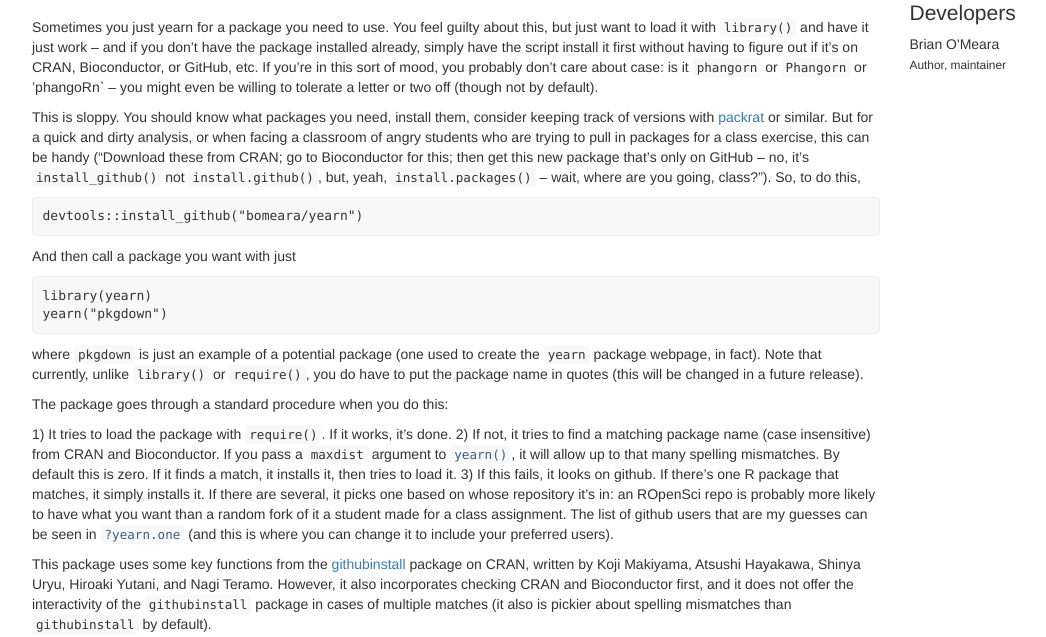
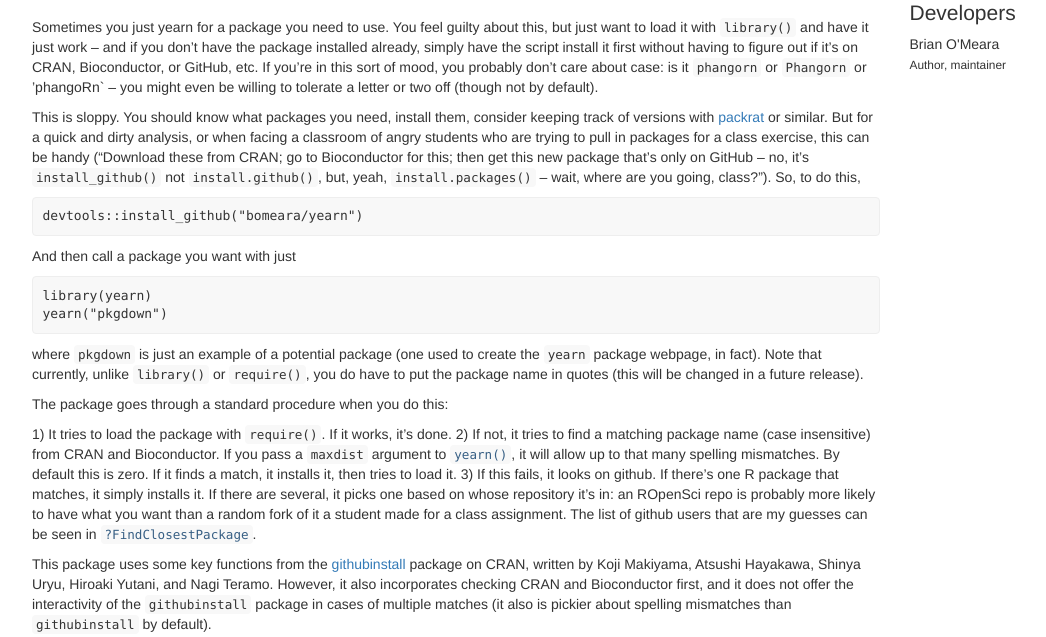
Before and after one commit to bomeara/yearn, a plain HTML site: page docs/index.html in a window 1280 px wide. Shown: the part 163-800 px from the top of the page, without its empty margins (38-1084 px from the left). Drawn offline with nearby package versions, Linux system fonts and the light colour scheme; some packages are replaced by stand-ins of ours.

Commit message:
updated help

```diff
--- a/docs/index.html
+++ b/docs/index.html
@@ -54,7 +54,7 @@
 yearn("pkgdown")</code></pre>
 <p>where <code>pkgdown</code> is just an example of a potential package (one used to create the <code>yearn</code> package webpage, in fact). Note that currently, unlike <code>library()</code> or <code>require()</code>, you do have to put the package name in quotes (this will be changed in a future release).</p>
 <p>The package goes through a standard procedure when you do this:</p>
-<p>1) It tries to load the package with <code>require()</code>. If it works, it’s done. 2) If not, it tries to find a matching package name (case insensitive) from CRAN and Bioconductor. If you pass a <code>maxdist</code> argument to <code><a href="reference/yearn.html">yearn()</a></code>, it will allow up to that many spelling mismatches. By default this is zero. If it finds a match, it installs it, then tries to load it. 3) If this fails, it looks on github. If there’s one R package that matches, it simply installs it. If there are several, it picks one based on whose repository it’s in: an ROpenSci repo is probably more likely to have what you want than a random fork of it a student made for a class assignment. The list of github users that are my guesses can be seen in <code><a href="reference/yearn.one.html">?yearn.one</a></code> (and this is where you can change it to include your preferred users).</p>
+<p>1) It tries to load the package with <code>require()</code>. If it works, it’s done. 2) If not, it tries to find a matching package name (case insensitive) from CRAN and Bioconductor. If you pass a <code>maxdist</code> argument to <code><a href="reference/yearn.html">yearn()</a></code>, it will allow up to that many spelling mismatches. By default this is zero. If it finds a match, it installs it, then tries to load it. 3) If this fails, it looks on github. If there’s one R package that matches, it simply installs it. If there are several, it picks one based on whose repository it’s in: an ROpenSci repo is probably more likely to have what you want than a random fork of it a student made for a class assignment. The list of github users that are my guesses can be seen in <code><a href="reference/FindClosestPackage.html">?FindClosestPackage</a></code>.</p>
 <p>This package uses some key functions from the <a href="https://cran.r-project.org/web/packages/githubinstall/index.html">githubinstall</a> package on CRAN, written by Koji Makiyama, Atsushi Hayakawa, Shinya Uryu, Hiroaki Yutani, and Nagi Teramo. However, it also incorporates checking CRAN and Bioconductor first, and it does not offer the interactivity of the <code>githubinstall</code> package in cases of multiple matches (it also is pickier about spelling mismatches than <code>githubinstall</code> by default).</p>
 <p>Again, use at your own risk. This package is chatty about potential problems and where it’s downloading packages, but it could be that you’re loading a package that has the same name of what you want but does something different, someone could have done something malicious with a package they put on GitHub, etc.</p>
 </div>
```
Also changed, not shown: 1 other file.
